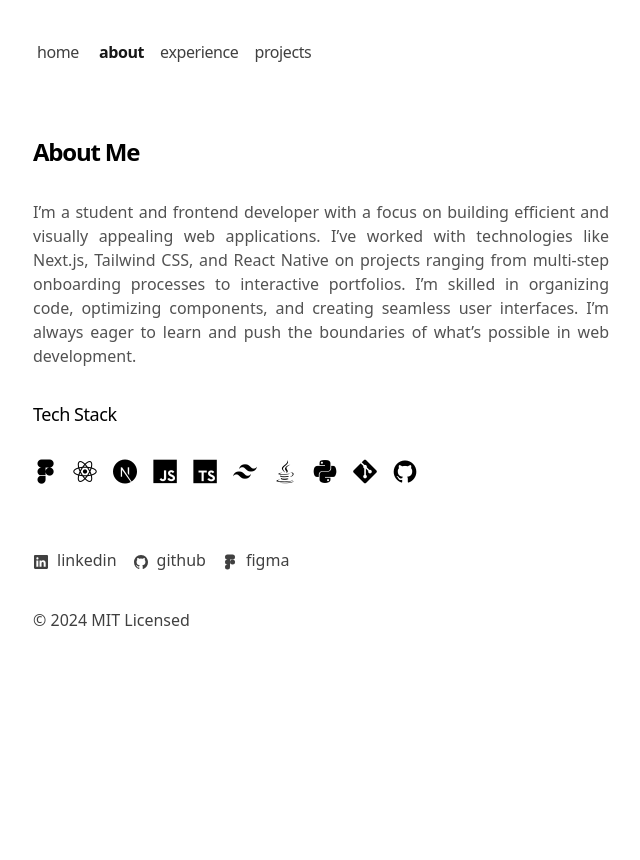
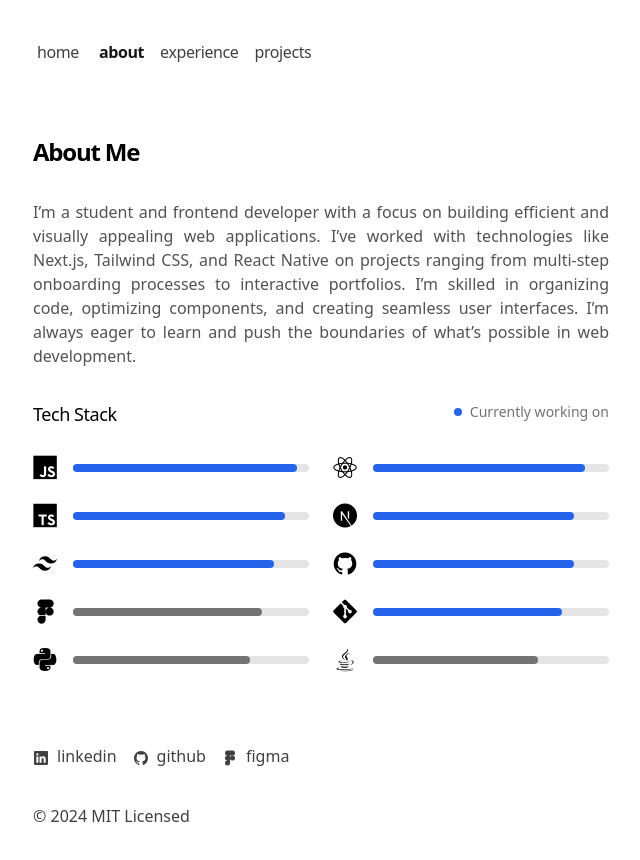
Before and after one commit to andrewliu26/portfolio, a Next.js app: page /about in a window 1280 px wide. Shown: the top 860 px of the page, without its empty margins (319-959 px from the left). Before the commit the page ends 800 px from the top, so only its background shows below. Built offline with nearby package versions, Linux system fonts and the light colour scheme.

Commit message:
update about me page

```diff
--- a/app/about/page.tsx
+++ b/app/about/page.tsx
@@ -1,4 +1,22 @@
 export default function AboutPage() {
+    const techStack = [
+        { iconClass: "devicon-figma-plain", proficiency: "80%", current: false },
+        { iconClass: "devicon-react-original", proficiency: "90%", current: true },
+        { iconClass: "devicon-nextjs-original", proficiency: "85%", current: true },
+        { iconClass: "devicon-javascript-plain", proficiency: "95%", current: true },
+        { iconClass: "devicon-typescript-plain", proficiency: "90%", current: true },
+        { iconClass: "devicon-tailwindcss-plain", proficiency: "85%", current: true },
+        { iconClass: "devicon-java-plain", proficiency: "70%", current: false },
+        { iconClass: "devicon-python-plain", proficiency: "75%", current: false },
+        { iconClass: "devicon-git-plain", proficiency: "80%", current: true },
+        { iconClass: "devicon-github-original", proficiency: "85%", current: true }
+    ];
+
+    // Sort the tech stack array by proficiency in descending order
+    const sortedTechStack = techStack.sort((a, b) => {
+        return parseInt(b.proficiency) - parseInt(a.proficiency);
+    });
+
     return (
         <section>
             <h1 className="mb-8 text-2xl font-semibold tracking-tighter">
@@ -12,21 +30,28 @@ export default function AboutPage() {
           optimizing components, and creating seamless user interfaces. I’m always eager
           to learn and push the boundaries of what’s possible in web development.`}
             </p>
-            <h2 className="mb-8 text-lg font-medium tracking-tight">
-                Tech Stack
-            </h2>
-            <div className="flex flex-wrap space-x-4 my-8">
-                <i className="devicon-figma-plain text-2xl"></i>
-                <i className="devicon-react-original text-2xl"></i>
-                <i className="devicon-nextjs-original text-2xl"></i>
-                <i className="devicon-javascript-plain text-2xl"></i>
-                <i className="devicon-typescript-plain text-2xl"></i>
-                <i className="devicon-tailwindcss-plain text-2xl"></i>
-                <i className="devicon-java-plain text-2xl"></i>
-                <i className="devicon-python-plain text-2xl"></i>
-                <i className="devicon-git-plain text-2xl"></i>
-                <i className="devicon-github-original text-2xl"></i>
+            <div className="flex flex-row align-middle justify-between">
+                <h2 className="text-lg font-medium tracking-tight">
+                    Tech Stack
+                </h2>
+                <div className="flex flex-row items-center justify-end space-x-2 mb-8">
+                    <div className="bg-blue-600 h-2 w-2 rounded-full"/>
+                    <p className="leading-6 text-sm text-neutral-500"> Currently working on</p>
+                </div>
+            </div>
+            <div className="grid grid-cols-1 md:grid-cols-2 gap-6 mb-10">
+                {sortedTechStack.map((tech, index) => (
+                    <div key={index} className="flex items-center space-x-4">
+                        <i className={`${tech.iconClass} text-2xl`}></i>
+                        <div className="w-full bg-neutral-200 rounded-full h-2 dark:bg-neutral-700">
+                            <div
+                                className={`h-2 rounded-full ${tech.current ? 'bg-blue-600' : 'bg-neutral-500'}`}
+                                style={{width: tech.proficiency}}
+                            ></div>
+                        </div>
+                    </div>
+                ))}
             </div>
         </section>
-    )
+    );
 }
--- a/app/assets/cat/cat.tsx
+++ b/app/assets/cat/cat.tsx
@@ -3,6 +3,6 @@ import Image from "next/image";
 
 export default function PixelCat() {
     return (
-        <Image src={cat} alt={"cat :)"} width={36} height={36} unoptimized={true}/>
+        <Image src={cat} alt={"cat :)"} width={30} height={30} unoptimized={true}/>
     )
 }
--- a/app/components/items.tsx
+++ b/app/components/items.tsx
@@ -8,6 +8,8 @@ interface Item {
     endDate?: string
     link: string
     current?: boolean
+    employer?: string
+    location?: string
     description: string
 }
 
@@ -32,13 +34,23 @@ export function ItemList({ items }: ItemListProps) {
                         href={item.link}
                     >
                         <div className="w-full flex flex-col md:flex-row">
-                            <p className="font-medium text-neutral-600 dark:text-neutral-400 leading-6 w-32 md:w-40 text-xs tabular-nums">
-                                {formatDate(item.startDate)} – {item.current ? 'CURRENT' : formatDate(item.endDate!)}
+                            <p className="font-medium text-neutral-600 dark:text-neutral-400 leading-6 text-xs tabular-nums"
+                               style={{ minWidth: '140px' }}>
+                                {formatDate(item.startDate)} – {item.current ? "CURRENT" : formatDate(item.endDate!)}
                             </p>
-                            <div className="flex-1 md:pl-2">
-                                <p className="font-medium text-neutral-900 dark:text-neutral-100 leading-6 tracking-tight mb-2">
-                                    {item.title}
-                                </p>
+                            <div className="flex-1 md:pl-6">
+                                <div className="mb-2">
+                                    <p className="font-medium text-neutral-900 dark:text-neutral-100 leading-6">
+                                        {item.title}
+                                    </p>
+                                    {
+                                        item.employer ?
+                                            <p className="text-neutral-900 dark:text-neutral-100">
+                                                {item.employer} {item.location ? " • " + item.location : ""}
+                                            </p>
+                                            : null
+                                    }
+                                </div>
                                 <p className="text-neutral-500 dark:text-neutral-300 text-justify">
                                     {item.description}
                                 </p>
--- a/app/components/nav.tsx
+++ b/app/components/nav.tsx
@@ -36,7 +36,7 @@ export function Navbar() {
                                     key={path}
                                     href={path}
                                     className={`transition-all text-neutral-700 dark:text-neutral-300 hover:text-neutral-800 dark:hover:text-neutral-200 flex align-middle relative py-1 px-2 m-1 ${
-                                        isActive ? 'font-bold text-neutral-900 dark:text-neutral-100' : ''
+                                        isActive ? 'font-semibold text-neutral-900 dark:text-neutral-100' : ''
                                     }`}
                                 >
                                     {name}
--- a/app/experience/page.tsx
+++ b/app/experience/page.tsx
@@ -8,7 +8,9 @@ const experience = [
         endDate: '2024-08-01',
         link: '/',
         current: false,
-        description: 'Developed user-friendly interfaces using React, Tailwind CSS, and Next.js. Improved performance of the onboarding process and collaborated on cross-functional teams.' // Added description
+        employer: 'BU Spark!',
+        location: 'Boston, MA',
+        description: 'Developed the mobile interface of the CoSphere app using React Native with TypeScript, optimizing the development process and collaborating with cross-functional teams to streamline workflows and ensure timely task completion.'
     },
 ]
 
--- a/app/layout.tsx
+++ b/app/layout.tsx
@@ -18,14 +18,14 @@ const GeistMono = localFont({
 
 export const metadata: Metadata = {
     title: {
-        default: 'Next.js Portfolio Starter',
-        template: '%s | Next.js Portfolio Starter',
+        default: 'Andrew Liu',
+        template: 'Andrew Liu | %s',
     },
-    description: 'This is my portfolio.',
+    description: 'My portfolio.',
     openGraph: {
-        title: 'My Portfolio',
-        description: 'This is my portfolio.',
-        siteName: 'My Portfolio',
+        title: 'Andrew Liu',
+        description: 'My portfolio.',
+        siteName: 'Andrew Liu',
         locale: 'en_US',
         type: 'website',
     },
@@ -55,12 +55,11 @@ export default function RootLayout({ children }: { children: React.ReactNode })
             )}
         >
         <head>
-            {/* Add Devicon stylesheet here */}
             <link
                 rel="stylesheet"
                 href="https://cdn.jsdelivr.net/gh/devicons/devicon@v2.15.1/devicon.min.css"
             />
-            <title></title>
+            <title/>
         </head>
         <body className="antialiased max-w-xl mx-4 mt-8 lg:mx-auto">
         <main className="flex-auto min-w-0 mt-6 flex flex-col px-2 md:px-0">
--- a/app/not-found.tsx
+++ b/app/not-found.tsx
@@ -2,7 +2,7 @@ export default function NotFound() {
     return (
         <section>
             <h1 className="mb-8 text-2xl font-semibold tracking-tighter">
-                404 - Page Not Found
+                Whoops!
             </h1>
             <p className="mb-4">The page you are looking for does not exist.</p>
         </section>
--- a/app/page.tsx
+++ b/app/page.tsx
@@ -6,10 +6,15 @@ import PixelCat from "@/app/assets/cat/cat";
 export default function Page() {
   return (
       <section>
-          <h1 className="mb-8 text-2xl font-semibold tracking-tighter">
-              Andrew Liu
-          </h1>
-          <div className={"mb-8"}>
+          <div className="flex flex-row justify-start">
+              <h1 className="mb-4 text-2xl font-semibold tracking-tighter">
+                  Andrew Liu
+              </h1>
+              {/*
+
+              */}
+          </div>
+          <div className={"mb-4"}>
               <Typewriter
                   words={['Software Developer', 'Software Engineer', 'UX/UI Designer']}
                   loop
@@ -27,7 +32,7 @@ export default function Page() {
           optimizing components, and creating seamless user interfaces. I’m always eager
           to learn and push the boundaries of what’s possible in web development.`}
           </p>
-          <div className="my-8">
+          <div className="mt-10 mb-8">
               <PixelCat/>
           </div>
       </section>
```
